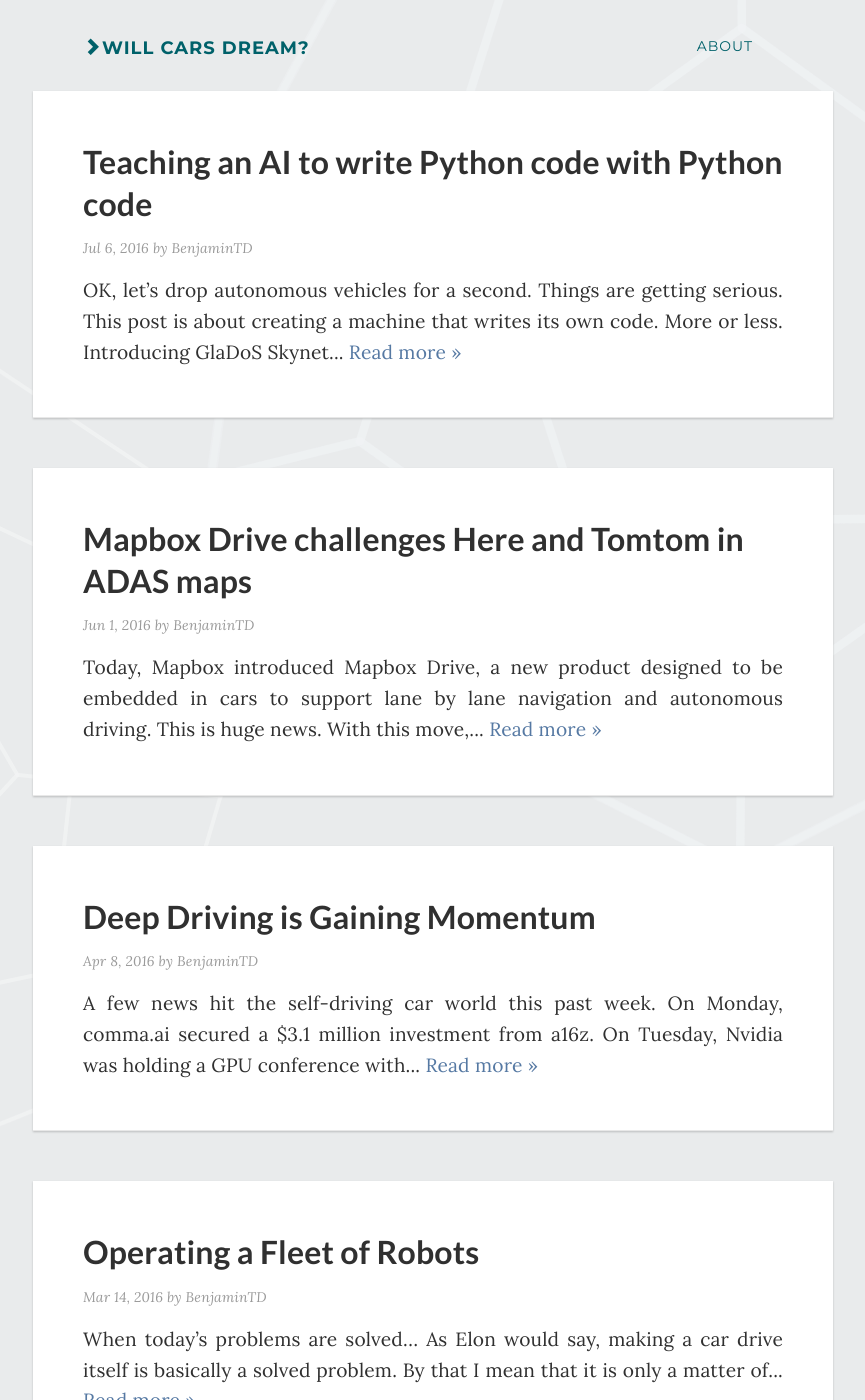
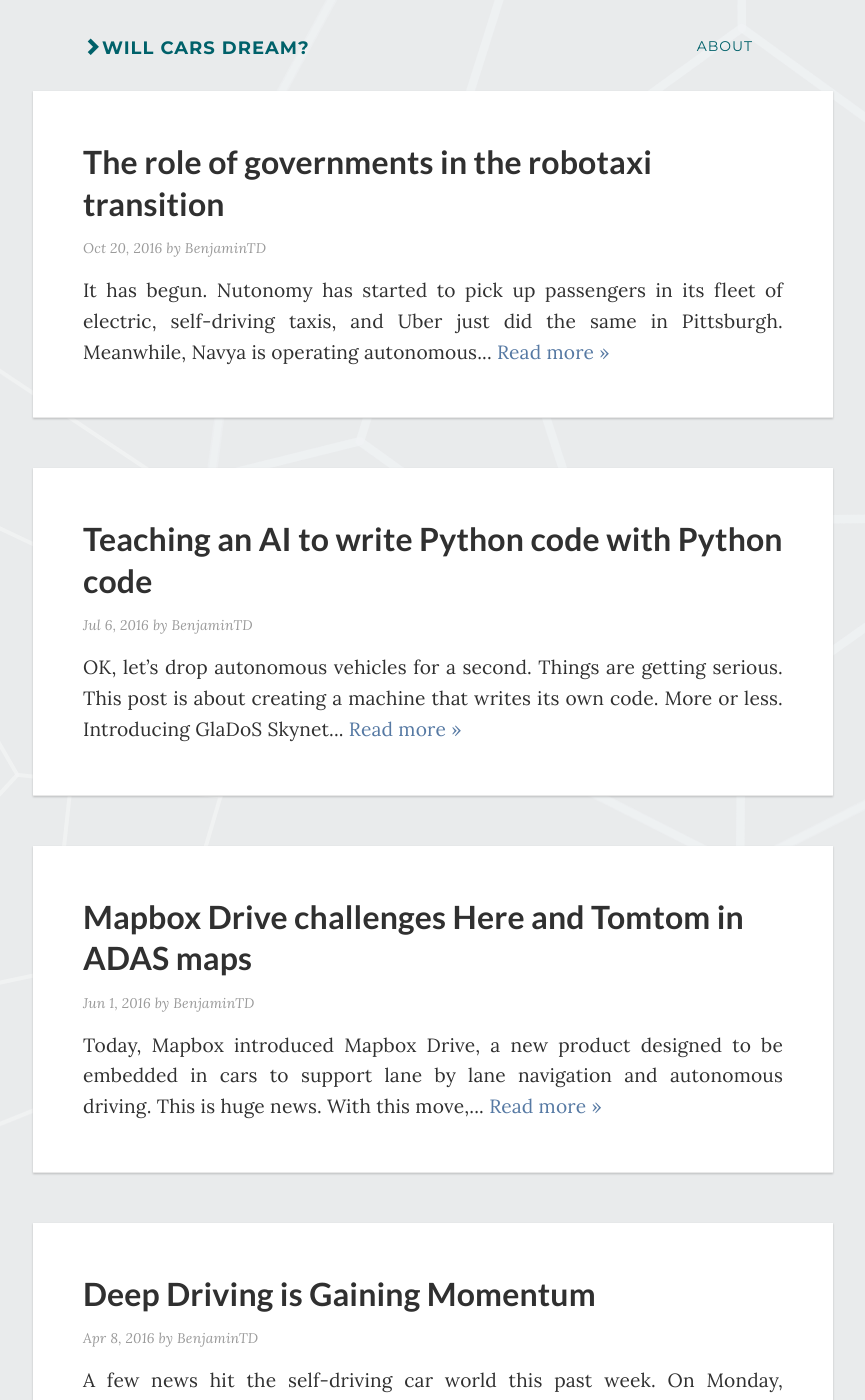
Before and after one commit to benjamintd/blog, a Jekyll site: the page built from index.html, in a window 1280 px wide and 1400 px high. Shown: the whole window, without its empty margins (207-1072 px from the left). Built offline with Jekyll 4.4.1, drawn with Linux system fonts in a browser that asks for light colours; nearby versions of some CDN libraries; the list of posts is cut into pages by our own code; part of the change alters nothing that is shown.

Commit message:
local gov article

```diff
--- a/_config.yml
+++ b/_config.yml
@@ -9,7 +9,7 @@ author:
   name     : 'BenjaminTD'
   email    : benjamin.tdm@gmail.com
   url      : http://benjamintd.github.io
-  facebook : http://facebook.com/benjamin.td
+  facebook : http://facebook.com/benjamintd
   github   : http://github.com/benjamintd
 
 paginate: 4
--- /dev/null
+++ b/_posts/2016-10-20-governments-and-robotaxis.markdown
@@ -0,0 +1,62 @@
+---
+layout: post
+title:  The role of governments in the robotaxi transition
+date:   2016-10-20 10:00:03
+categories: taxi cities government uber
+comments: true
+---
+
+![Uber mapping vehicle spotted in San Francisco]({{site.baseurl}}/images/posts/uber.jpg)
+
+It has begun. Nutonomy has started to pick up passengers in its fleet of electric, self-driving taxis, and Uber just did the same in Pittsburgh. Meanwhile, Navya is operating autonomous buses in multiple European cities, including Lyon in France. Self-driving transportation is taking its first baby steps.
+
+
+Technology might not be perfectly ready for a true rollout - there are still test drivers seating at the wheel of Nutonomy vehicles, a Uber autonomous car took a one-way in the wrong direction, and Navya apparently hit a wall - but this marks the beginning of an interesting period of experimentation and learning.
+
+
+Just like Uber took so many big cities by storm, we can expect self-driving taxis and buses to be deployed massively in the next decade, one city at a time. And just like when Uber sets foot in a new city, local governments will have to respond to this new mode of transportation. This piece tries to analyze what strategies could be adopted when this happens.
+
+(please note that I am talking about Uber as an example of on-demand ride sharing, but any other could be substituted - Tesla will likely grow as a big Uber competitor for instance)
+
+
+When Uber comes to a new city, local governments usually try to put some rules in place to contain its capabilities, to the point that it had to leave some of them (Austin or Berlin for instance). This comes from the deep social and economic change Uber brings: on how people move, on the workers’ protection and freedom, on the taxi and public transportation industries. Whether this change is good or bad is not the point of this article, but local governments can simply not ignore it and have to take actions to respond to it.
+
+
+The changes that robotaxis will bring to cities are poised to be even bigger than ride-sharing. Governments at local, state and federal levels should be prepared to deal with it before it comes.
+
+
+A few assumptions:
+
+- 1 - On demand transportation will take over a big market share of public transportation (metro, tram, bus) once self-driving cars are technologically ready.
+
+
+I believe that the cost of operating a network of self-driving, electric vehicles will decrease to the point of being cheaper and more convenient than taking any other medium for a lot of uses. Consequently, most trips will be exclusively made by robotaxis or a mix of robotaxi and rail. This will drastically reduce the income of public transportation operators, which will have no choice but shutting down some lines or stopping their geographical extensions.
+
+
+- 2 - Corporations work towards their own financial success
+- 3 - Governments work towards the collective well-being of its people.
+
+
+In that framework, the government is here to set constraints and laws to align the financial incentives of corporations and the collective well-being, so that businesses deliver services that profit society as a whole.
+
+
+Thinking this way is especially relevant for the transportation industry, because some geographic areas would not be served by public lines of buses or metro if it wasn’t for government helps - it just does not make any economic sense. This is also why public transportation is less developed in the US, compared to more socialist countries like France.
+
+
+Under those assumptions, local governments have two choices: either they partner with - or give incentives to - companies like Uber in order to reach desirable service levels in underserved areas, or they operate their own network of robotaxis. Any other solution would lead to their public transportation industry losing considerable amounts of money, while potentially benefiting only a fraction of the population.
+
+
+I have no doubt that things can happen smoothly if they are prepared enough in advance. As an example, I am thinking of how well Paris rolled out Velib’ (self-service shared bikes) and Autolib’ (same thing, with electric cars). With good partnerships and well funded policy support, those two projects brought new modes of transportation to the public transit system, in addition to the metro, buses and light rail. This allowed a smooth entry of other players in the space like Zipcar and Mobizen. But the public transportation industry will suffer big losses if such careful planning is not done for robotaxis.
+
+
+The problem is that self-driving taxi operators might come aggressively and be unwilling to seek partnerships, if the states or local governments fail to anticipate the rollout. This is what happened with Uber in Paris - where big taxi strikes and violent demonstrations happened - and might happen again when the technology is ready for robotaxis.
+
+The shift towards autonomous transportation will benefit user experience, reduce congestion, free space in cities, reduce car ownership and pollution. But if not regulated - or owned - by public institutions, it may also underserve less dense areas, suburbs and poorer locations, while favoring dense, active neighborhoods, and ruin the public transportation industry - affecting its current service levels and affordability.
+
+Cities will have to play nice with Uber-like services, allow them a spot in their public transportation strategy and partner towards affordability and service for all.
+
+In addition to that, infrastructure changes may have to be made to make cities attractive to mobility providers. For instance, charging or battery swapping stations in the cities peripheral areas ; regulated neighborhoods where human driving is restricted to allow better autonomous navigation (just like Navya in Lyon) ; smarter traffic controls,  V2I (vehicle to infrastructure) sensors where flows need to be optimized... Making these infrastructure available, or allowing private companies to make those investments, will be crucial to allowing smart mobility to develop. This would also be a good occasion to grab a piece of the cake, by renting public infrastructure or space for operating networks of autonomous cars.
+
+All of that planning must happen soon, if cities want to be among the first beneficiaries of this revolution.
+
+I simply hope that fear of change will not get in the way of win-win partnerships between local governments and autonomous taxi providers in the next - exciting - years.
```
Also changed, not shown: images/posts/uber.jpg (added).
